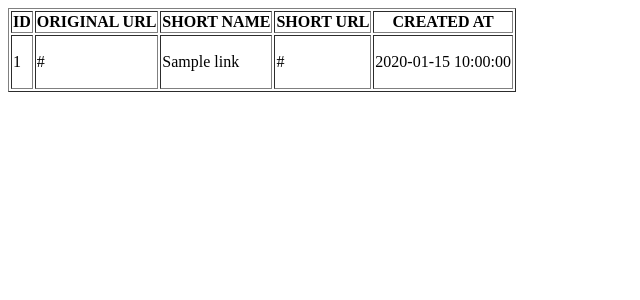
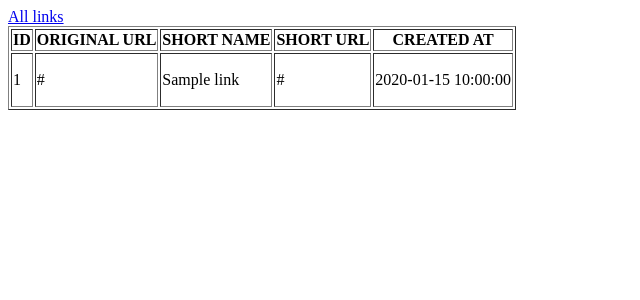
Before and after one commit to Mrac044/devops-engineer-from-scratch-project-313, a Flask app: page /api/links/1 in a window 1280 px wide. Shown: the top 300 px of the page, without its empty margins (0-640 px from the left). Run offline with Flask 3, Linux system fonts and the light colour scheme; tables that the repository leaves empty hold one stand-in row (values such as "Sample post").

Commit message:
add links pagination

```diff
--- a/paas/database/__init__.py
+++ b/paas/database/__init__.py
@@ -1,9 +1,6 @@
 from . import db_models
-
-from .db_connection import db_engine
+from .db_connection import db_engine, get_session
 from .db_init import create_db_and_tables
-from .db_connection import get_session
-
 
 __all__ = (
     db_engine,
--- a/paas/database/db_init.py
+++ b/paas/database/db_init.py
@@ -1,5 +1,6 @@
-from . import db_engine, db_models
-from sqlmodel import Field, Session, SQLModel
+from sqlmodel import SQLModel
+
+from . import db_engine
 
 
 def create_db_and_tables():
--- a/paas/database/db_models.py
+++ b/paas/database/db_models.py
@@ -1,6 +1,6 @@
+from datetime import datetime
+
 from sqlmodel import Field, SQLModel
-from datetime import datetime
-import sqlalchemy as sa
 
 
 class Links(SQLModel, table=True):
--- a/paas/scripts/app.py
+++ b/paas/scripts/app.py
@@ -1,10 +1,19 @@
 import os
 
-from flask import Flask, request, render_template, redirect, url_for, flash, get_flashed_messages
+from flask import (
+    Flask,
+    flash,
+    get_flashed_messages,
+    redirect,
+    render_template,
+    request,
+    url_for,
+)
 from sqlmodel import Session, select
-from ..database import db_engine, create_db_and_tables, db_models
+from ast import literal_eval
+
+from ..database import create_db_and_tables, db_engine, db_models
 from .validator import validate
-
 
 create_db_and_tables()
 
@@ -17,8 +26,25 @@ def start_page():
 
 @app.route('/api/links')
 def get_links():
+    range_str = request.args.get('range')
+
+    if not range_str:
+        with Session(db_engine) as session:
+            links = session.exec(select(db_models.Links).order_by(db_models.Links.created_at)).all()
+
+        messages = get_flashed_messages(with_categories=True)
+        links_list = [link.model_dump() for link in links]
+        return render_template('links_list.html', links=links_list, messages=messages)
+
+    parsed_range = literal_eval(range_str)
+
     with Session(db_engine) as session:
-        links = session.exec(select(db_models.Links).order_by(db_models.Links.created_at)).all()
+        links = session.exec(
+            select(db_models.Links)
+            .order_by(db_models.Links.created_at)
+            .offset(parsed_range[0])
+            .limit(parsed_range[1] - parsed_range[0])
+        ).all()
 
     messages = get_flashed_messages(with_categories=True)
     links_list = [link.model_dump() for link in links]
--- a/paas/scripts/templates/link_index.html
+++ b/paas/scripts/templates/link_index.html
@@ -4,6 +4,7 @@
     <title>Short Links</title>
 </head>
 <body>
+    <a href="{{ url_for('get_links') }}">All links</a>
     <table border="1">
         <th>ID</th>
         <th>ORIGINAL URL</th>
```
Also changed, not shown: paas/scripts/validator.py (line endings or trailing spaces).
